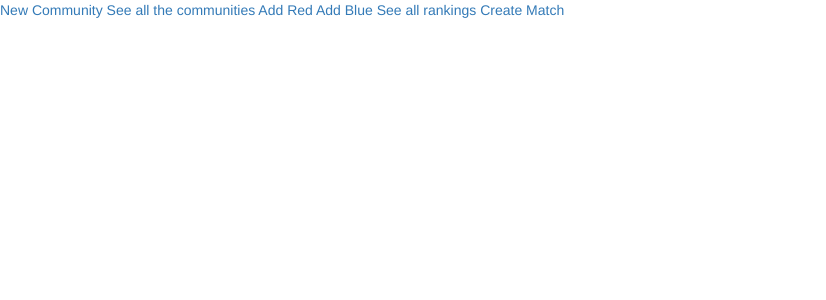
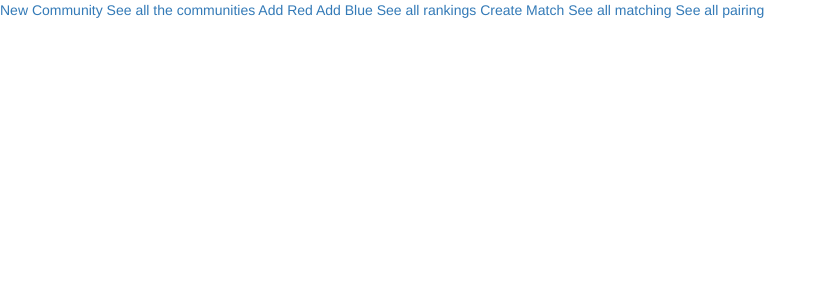
Before and after one commit to lmarianarp19/myMatchingApp, a Django app: page / in a window 1280 px wide. Shown: the top 300 px of the page, without its empty margins (0-826 px from the left). Run offline with Django 3.2, Linux system fonts and the light colour scheme; tables that the repository leaves empty hold one stand-in row (values such as "Sample post"); some libraries are stand-ins or nearby versions.

Commit message:
Can see the list of matching, working on the getting the new pairing instance

```diff
--- a/myMatchingApp/match/templates/match/base.html
+++ b/myMatchingApp/match/templates/match/base.html
@@ -13,6 +13,9 @@
   <a href="{% url 'new_blue' %}" ><span>Add Blue </span></a>
   <a href="{% url 'ranking_list' %}" ><span>See all rankings </span></a>
   <a href="{% url 'new_matching' %}" ><span>Create Match </span></a>
+  <a href="{% url 'matching_list' %}" ><span>See all matching </span></a>
+  <a href="{% url 'pairing_list' %}" ><span>See all pairing </span></a>
+
 
 
 
--- a/myMatchingApp/match/urls.py
+++ b/myMatchingApp/match/urls.py
@@ -19,6 +19,8 @@ urlpatterns = [
     path('new_ranking_red/<int:red_id>/<int:blue_id>/', views.new_ranking_red, name='new_ranking_red'),
     path('ranking_list/', views.ranking_list, name='ranking_list'),
     path('new_matching/', views.New_matching.as_view(), name='new_matching'),
+    path('matching_list/', views.matching_list, name='matching_list'),
+    path('pairing_list/', views.pairing_list, name='pairing_list'),
     # path('matching/create/', views.MatchingCreate.as_view(), name='matching_create'),
     # path('matching/<int:pk>/update/', views.MatchingUpdate.as_view(), name='matching_update'),
     # path('matching/<int:pk>/delete/', views.MatchingDelete.as_view(), name='matching_delete'),
--- a/myMatchingApp/match/views.py
+++ b/myMatchingApp/match/views.py
@@ -1,6 +1,6 @@
 from django.shortcuts import render, get_object_or_404
 from django.http import HttpResponse
-from .models import Community, Red, Blue, Ranking, Matching
+from .models import Community, Red, Blue, Ranking, Matching, Pairing
 from .forms import CommunityForm, RedForm, BlueForm, RankingBlueForm, RankingRedForm, MatchingForm
 from django.shortcuts import redirect
 from django.views.generic.edit import CreateView, UpdateView, DeleteView
@@ -257,6 +257,12 @@ class New_matching(View):
             self.another_iteration_step()
             print('this is the final match')
             print(self.tentative_engagements)
+            matching = form.save(commit = False)
+            matching.save()
+            pairing_new = Pairing(matching = matching)
+            pairing_new.save()
+
+
             return redirect('home')
 
         # else:
@@ -337,9 +343,14 @@ class New_matching(View):
                             single = False
                             # print (self.tentative_engagements)
                             break
+def matching_list(request):
+    matching = Matching.objects.all()
+    return render(request, 'match/matching_list.html', {'matching': matching})
 
 
-
+def pairing_list(request):
+    pairing = Pairing.objects.all()
+    return render(request, 'match/pairing_list.html', {'pairing': pairing})
 
 #
 # def new_matching(request):
```
Also changed, not shown: myMatchingApp/match/templates/match/matching_list.html (added, +21 -0 lines), myMatchingApp/match/templates/match/pairing_list.html (added, +19 -0 lines), myMatchingApp/db.sqlite3.
